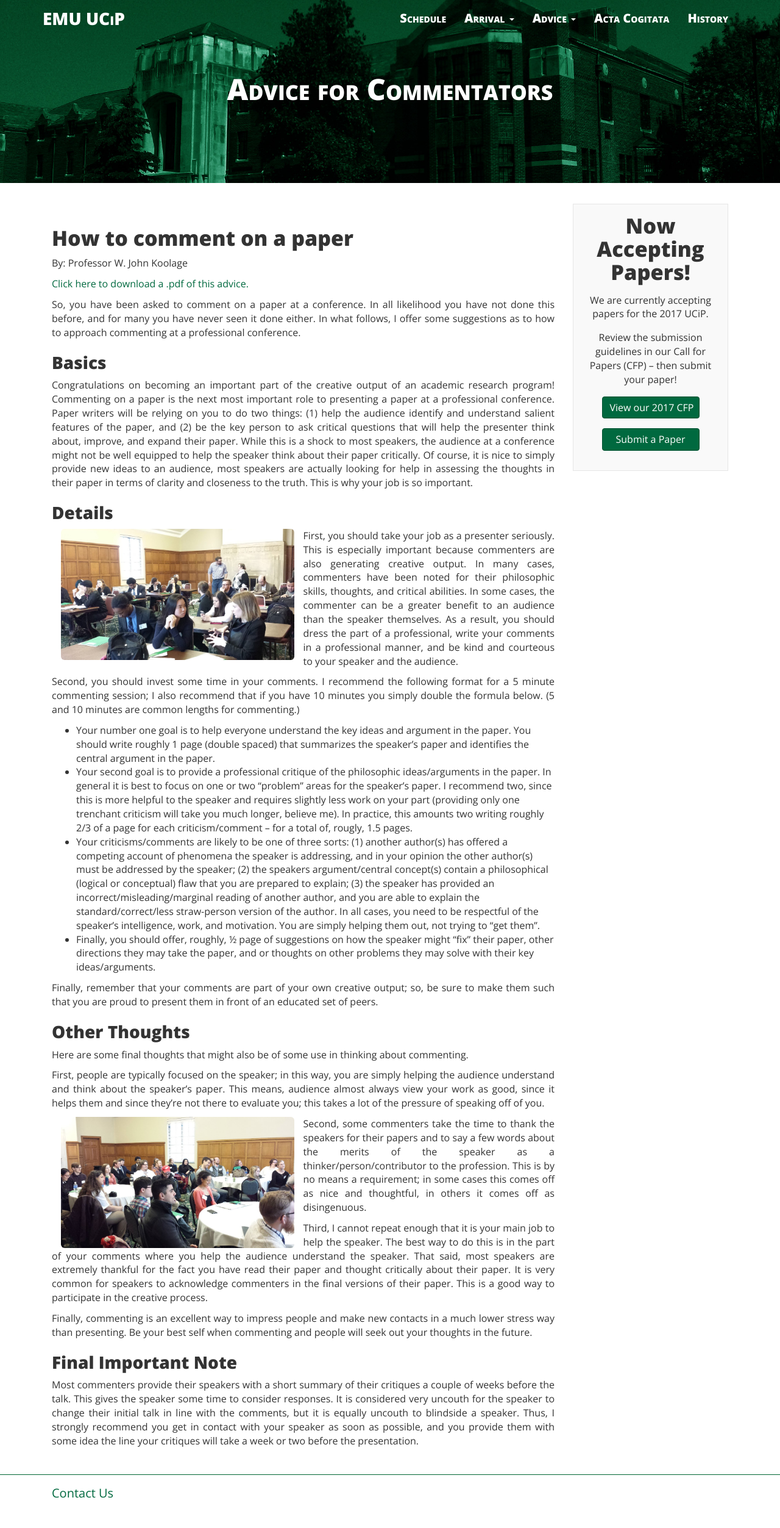
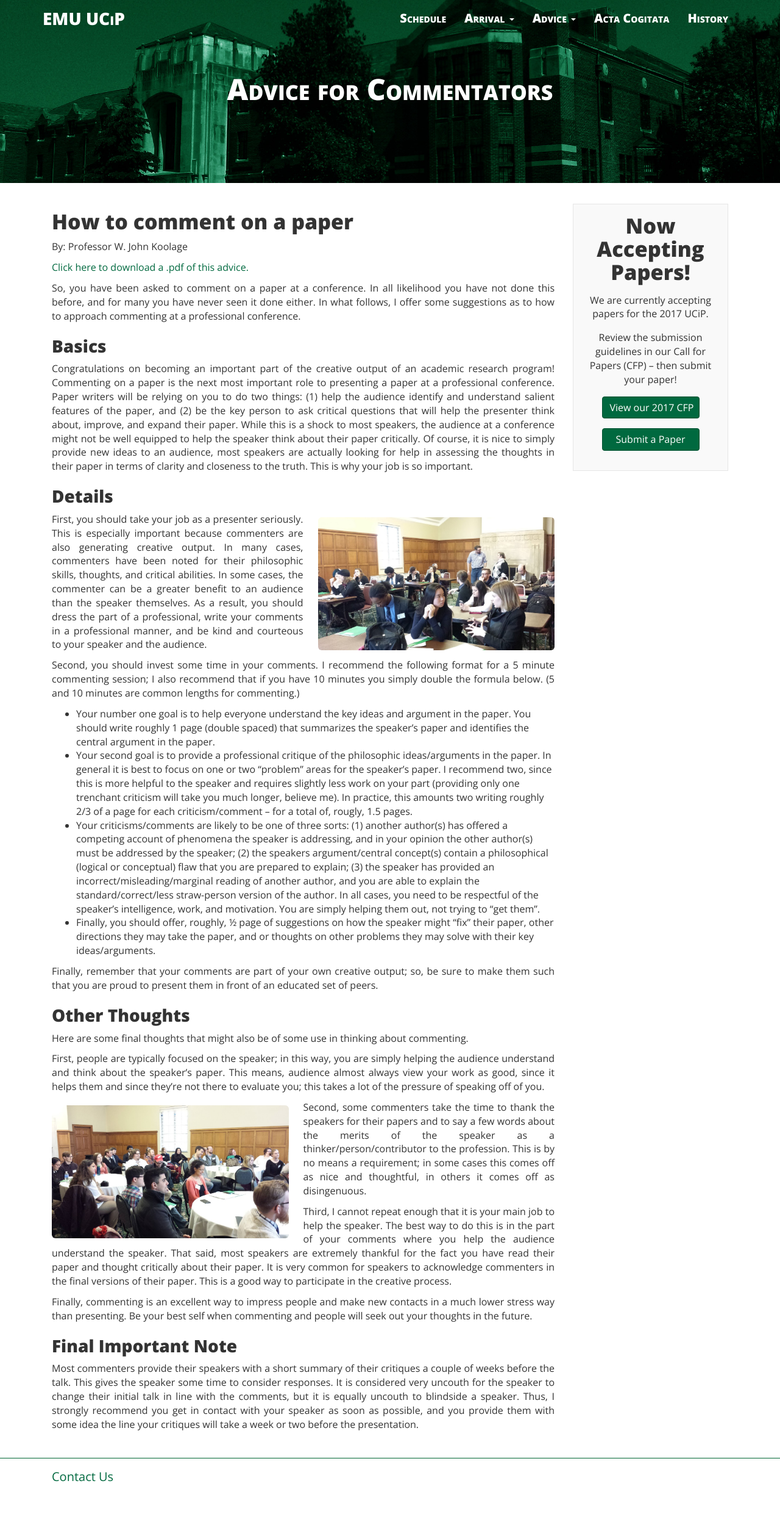
Before and after one commit to ucip/ucip.github.io, a Jekyll site: the page built from commentators.md, in a window 1280 px wide. Shown: the whole page at 61% size. Built offline with Jekyll 4.4.1, drawn with Linux system fonts in a browser that asks for light colours; nearby versions of some CDN libraries; after the commit the page ends 2478 px from its top, so only the background shows below that.

Commit message:
adding final styles

```diff
--- a/css/main.css
+++ b/css/main.css
@@ -78,6 +78,35 @@
 
 .jumbotron h2 {
   font-variant: small-caps;
+}
+
+.home-h2 {
+  margin-top: -.15em;
+}
+
+img {
+  margin-top: .5em;
+  margin-bottom: .5em;
+}
+
+.img-div-left {
+  padding-left: 0;
+  padding-right: 1.5em;
+}
+
+.img-div-right {
+  padding-left: 1.5em;
+  padding-right: 0;
+  float: right;
+}
+
+hr {
+  width: 50%;
+  border: .05em solid #006633;
+}
+
+.journal-btns {
+  margin-top: 1em;
 }
 
 .header-link {
```
